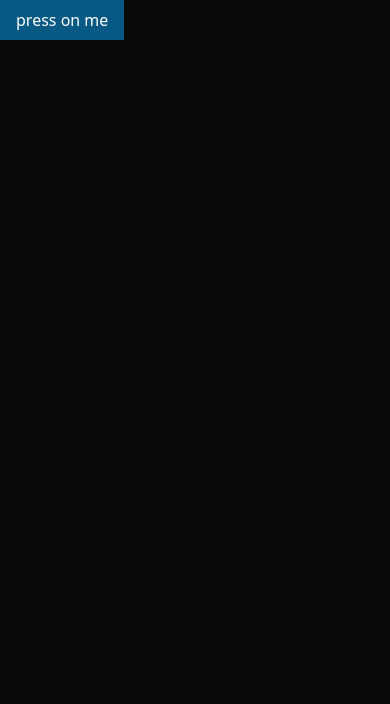
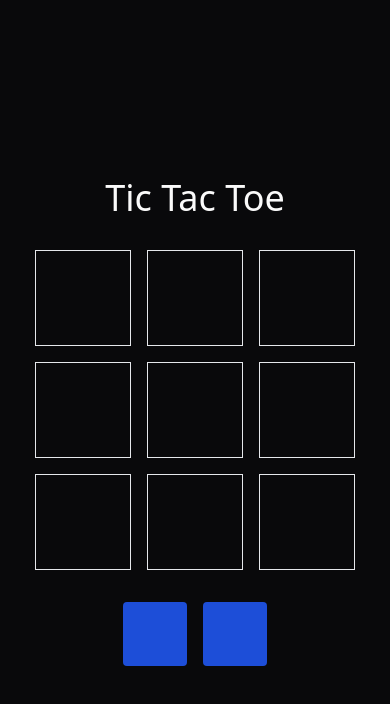
Before and after one commit to BranLeeDev/TicTacToe, a React (Vite) app: page / in a window 390 px wide. Shown: the top 704 px of the page. Built offline with nearby package versions, Linux system fonts and the light colour scheme.

Commit message:
Estilos inicial para el tic tac toe. Solo es responsive para dispositivos medianos y grandes

```diff
--- a/index.html
+++ b/index.html
@@ -17,7 +17,7 @@
     />
   </head>
   <body class="bg-zinc-950">
-    <div id="root" class="h-screen w-full"></div>
+    <div id="root" class="grid h-screen w-full place-items-center"></div>
     <script type="module" src="/src/main.tsx"></script>
   </body>
 </html>
--- a/src/App.tsx
+++ b/src/App.tsx
@@ -1,9 +1,29 @@
+import { useState } from "react";
+import Square from "./components/Square";
+
 function App(): JSX.Element {
+  const [arrayIcons, setArrayIcons] = useState<(string | null)[]>(
+    Array(9).fill(null)
+  );
+
   return (
     <>
-      <button className="bg-sky-700 px-4 py-2 text-white hover:bg-sky-800 sm:px-8 sm:py-3">
-        press on me
-      </button>
+      <div className="flex flex-col gap-8">
+        <header>
+          <h1 className="text-center text-4xl text-zinc-50">Tic Tac Toe</h1>
+        </header>
+        <main className="flex flex-col items-center gap-8">
+          <section className="grid grid-cols-3 grid-rows-3 gap-4">
+            {arrayIcons.map((_, index) => (
+              <Square key={index} />
+            ))}
+          </section>
+          <section className="flex flex-row gap-4">
+            <div className="h-16 w-16 rounded bg-blue-700"></div>
+            <div className="h-16 w-16 rounded bg-blue-700"></div>
+          </section>
+        </main>
+      </div>
     </>
   );
 }
--- /dev/null
+++ b/src/components/Square.tsx
@@ -0,0 +1,11 @@
+import React from "react";
+
+const Square: React.FC = (): JSX.Element => {
+  return (
+    <>
+      <div className="h-24 w-24 cursor-pointer border"></div>
+    </>
+  );
+};
+
+export default Square;
```
